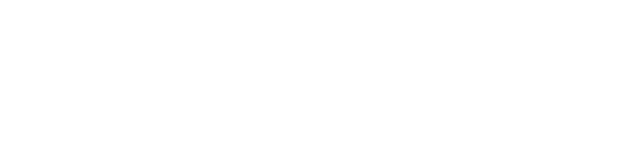
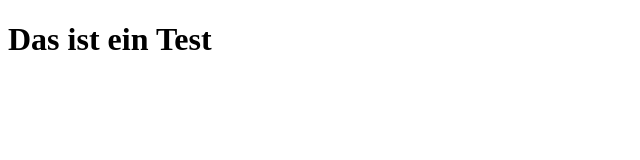
Before and after one commit to HomeBjo/Quiz-App, a plain HTML site: page index.html in a window 1280 px wide. Shown: the whole page, without its empty margins (0-640 px from the left). Drawn offline with Linux system fonts and the light colour scheme.

Commit message:
add h1 test

```diff
--- a/index.html
+++ b/index.html
@@ -8,6 +8,6 @@
     <script src="script.js"></script>
 </head>
 <body>
-
+    <h1>Das ist ein Test</h1>
 </body>
 </html>
```
